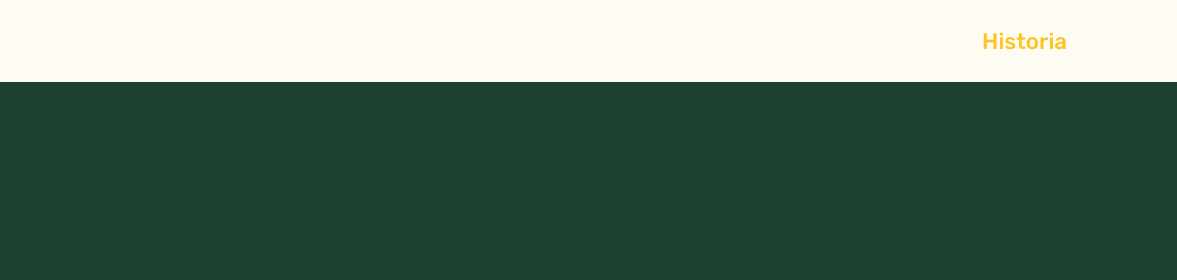
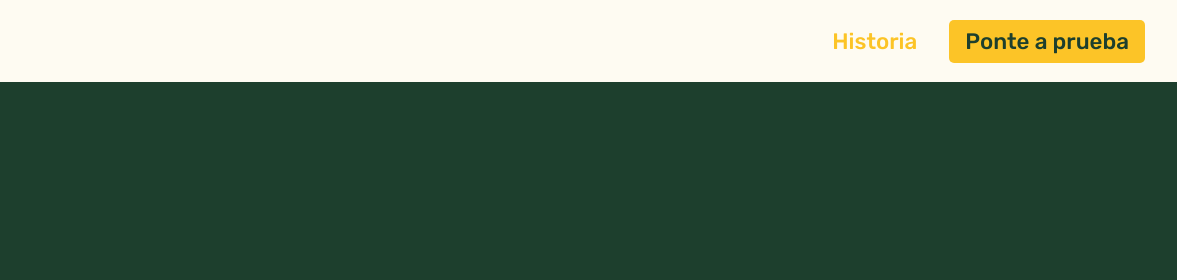
Before and after one commit to CamiloRodriguezG/QR-Ecomision, a website with bundled scripts: page src/frontend/index.html in a window 1280 px wide. Shown: the top 280 px of the page, 103-1280 px from the left. Built offline with nearby package versions, Linux system fonts and the light colour scheme; files whose address does not match are found by name.

Commit message:
actualizacion header

```diff
--- a/src/frontend/css/header.css
+++ b/src/frontend/css/header.css
@@ -14,35 +14,6 @@ header {
   background-position: 0 -10px;
 }
 
-/* .header-wrapper {
-  overflow: hidden;
-}
-
-header {
-  position: relative;
-  height: 230px;
-  display: flex;
-  justify-content: space-between;
-  align-items: start;
-  padding: 1rem 2rem;
-  font-family: var(--fuente-principal);
-  z-index: 1;
-}
-
-header::before {
-  content: '';
-  position: absolute;
-  top: -10px;
-  left: -80px;
-  width: calc(100% + 80px);
-  height: 100%;
-  background-image: url('../img/Vegetacion_grafico.png');
-  background-size: cover;
-  background-repeat: no-repeat;
-  background-position: center;
-  z-index: -1;
-} */
-
 .logo {
   display: flex;
   align-items: center;
@@ -56,6 +27,8 @@ header::before {
 
 nav {
   display: flex;
+  justify-content: center;
+  align-items: center;
   gap: 2rem;
 }
 
@@ -68,7 +41,11 @@ nav a {
   transition: all 0.3s ease;
 }
 
-nav a::after {
+nav a:hover {
+  transform: translateY(-3px);
+}
+
+/* nav a::after {
   content: '';
   position: absolute;
   left: 0;
@@ -81,4 +58,11 @@ nav a::after {
 
 nav a:hover::after {
   width: 100%;
+} */
+
+#test-link {
+  background-color: var(--color-amarillo);
+  color: var(--color-verde);
+  padding: 0.5rem 1rem;
+  border-radius: 5px;
 }
--- a/src/frontend/util/header.html
+++ b/src/frontend/util/header.html
@@ -8,7 +8,7 @@
     </div>
     <nav>
       <a href="index.html">Historia</a>
-      <a href="formulario.html">Test</a>
+      <a href="formulario.html" id="test-link">Ponte a prueba</a>
     </nav>
   </header>
 </div>
```
